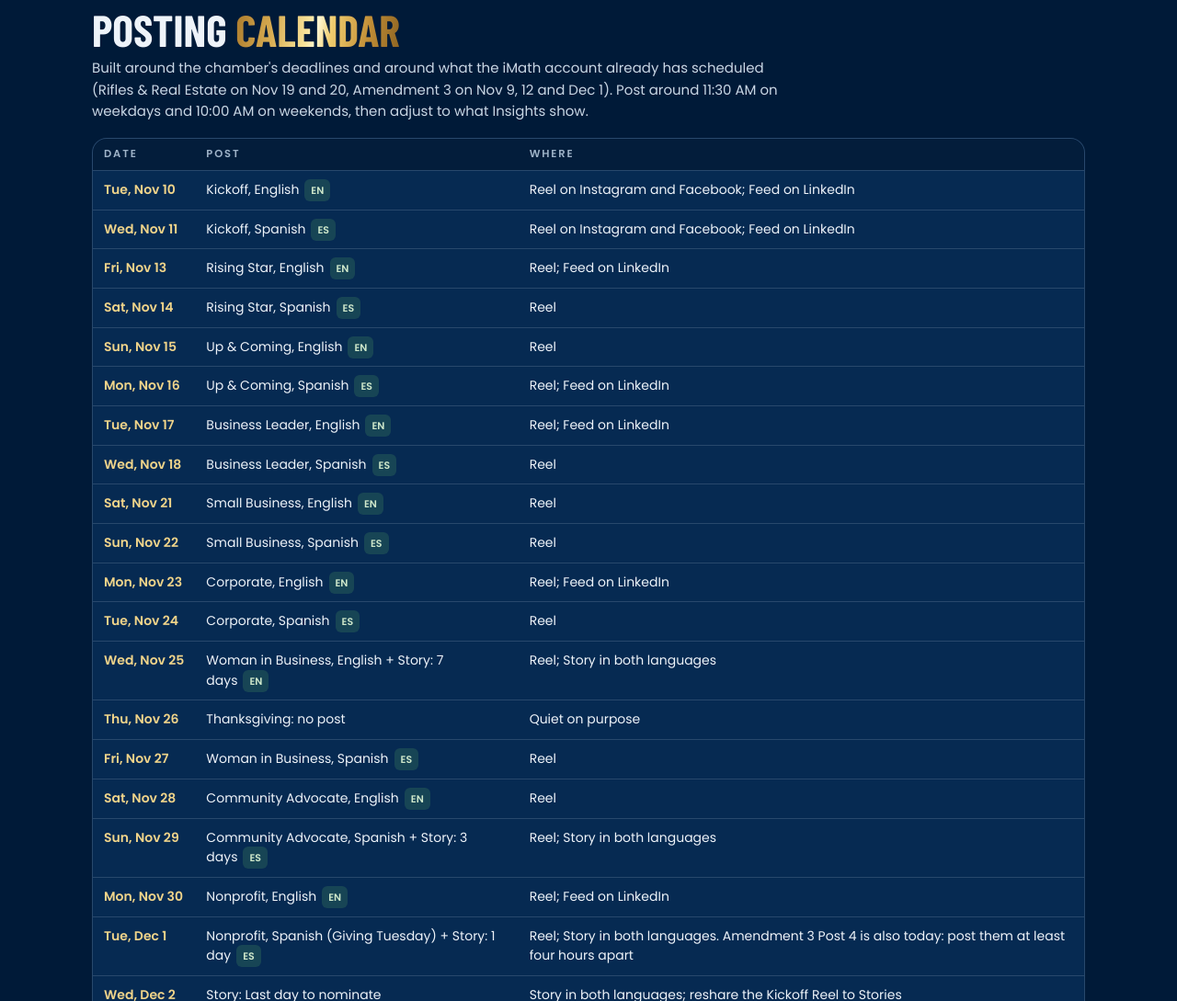
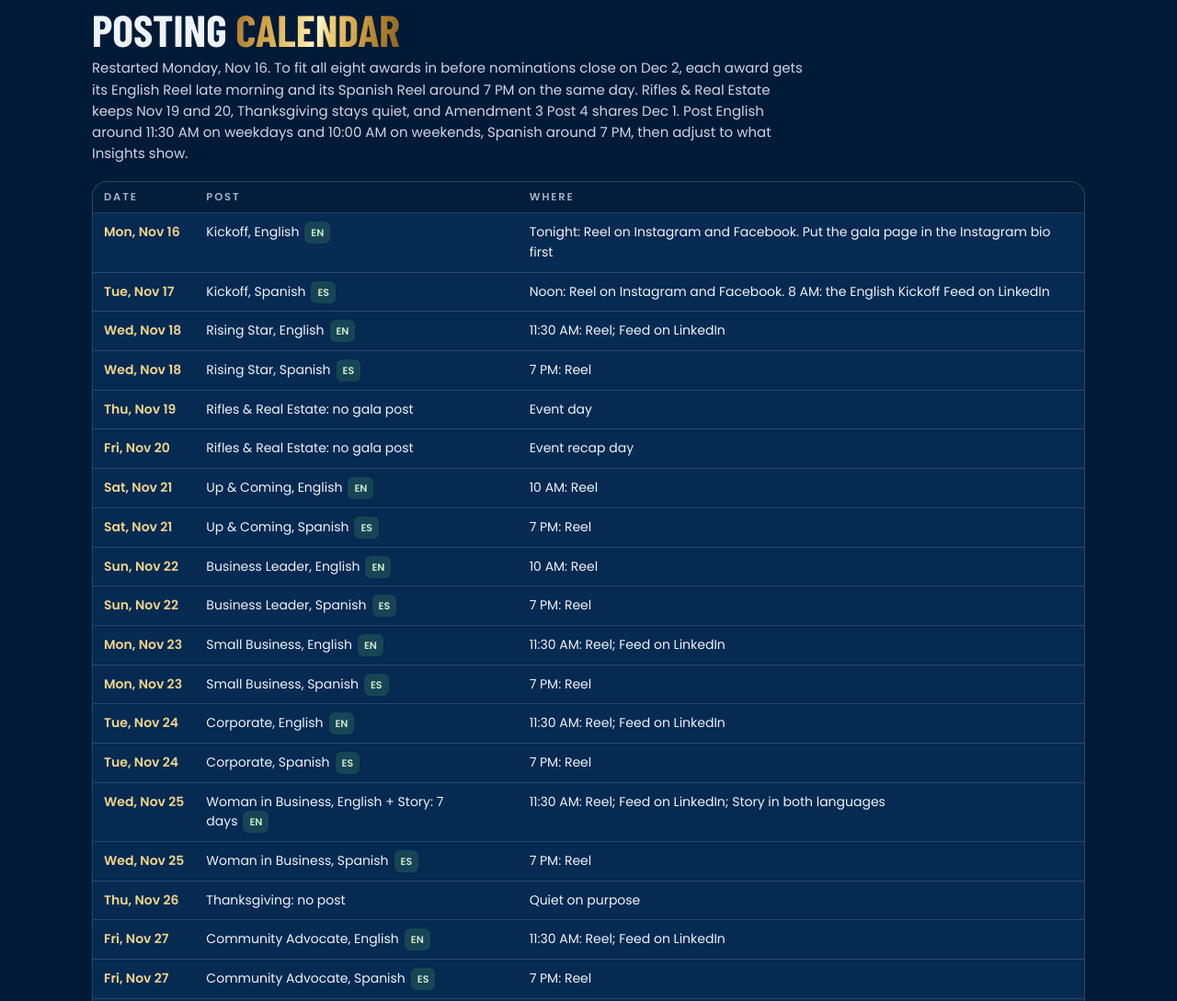
Before and after one commit to edelacruz9/signatureaffair, a plain HTML site: page kit/index.html in a window 1280 px wide. Shown: the part 1037-2126 px from the top of the page at 92% size. Drawn offline with nearby package versions, Linux system fonts and the light colour scheme; a web font is replaced by a local one.

Commit message:
Restart the gala posting calendar on Nov 16
Two posts a day during nominations, English late morning and Spanish in
the evening, so every award still runs before nominations close Dec 2.

Co-Authored-By: Claude Opus 5.5 <noreply@anthropic.com>
Claude-Session: https://claude.ai/code/session_01S7QjLvymjZUBhRPkjSr7fc

```diff
--- a/kit/index.html
+++ b/kit/index.html
@@ -125,7 +125,7 @@ footer{padding:40px 0 60px;color:var(--muted);font-size:12.5px}
 
   <section id="calendar">
     <h2>Posting <span class="g">calendar</span></h2>
-    <p class="lead">Built around the chamber's deadlines and around what the iMath account already has scheduled (Rifles &amp; Real Estate on Nov 19 and 20, Amendment 3 on Nov 9, 12 and Dec 1). Post around 11:30 AM on weekdays and 10:00 AM on weekends, then adjust to what Insights show.</p>
+    <p class="lead">Restarted Monday, Nov 16. To fit all eight awards in before nominations close on Dec 2, each award gets its English Reel late morning and its Spanish Reel around 7 PM on the same day. Rifles &amp; Real Estate keeps Nov 19 and 20, Thanksgiving stays quiet, and Amendment 3 Post 4 shares Dec 1. Post English around 11:30 AM on weekdays and 10:00 AM on weekends, Spanish around 7 PM, then adjust to what Insights show.</p>
     <div class="tablewrap"><table><thead><tr><th>Date</th><th>Post</th><th>Where</th></tr></thead><tbody id="calBody"></tbody></table></div>
   </section>
 
@@ -187,7 +187,7 @@ footer{padding:40px 0 60px;color:var(--muted);font-size:12.5px}
   <section id="links" class="links">
     <h2>Links and <span class="g">tracking</span></h2>
     <p class="lead">Every link goes through the iMath gala page, which counts the visit and forwards to the chamber's official form with our tag (utm_source=imath, utm_campaign=eib2026). The captions already include the right link for each post, and every count shows up live on the iMath Gala Scoreboard.</p>
-    <div class="row"><span>Instagram bio link (from Nov 10 to Dec 17)</span><code id="lkBio"></code></div>
+    <div class="row"><span>Instagram bio link (from Nov 16 to Dec 17)</span><code id="lkBio"></code></div>
     <div class="row"><span>Nomination form, direct (backup only, not counted)</span><code id="lkNom"></code></div>
     <div class="row"><span>Ticket checkout, direct</span><code id="lkTix"></code></div>
     <div class="row"><span>Chamber event page</span><code id="lkDet"></code></div>
@@ -274,26 +274,32 @@ const STORIES = [
   { id: 'cdgala_1', file: 'GalaCountdown_1Day', title: '1 day to the gala', date: 'Wed, Dec 16', action: 'tickets' },
   { id: 'cdgala_0', file: 'GalaCountdown_Tonight', title: 'Tonight', date: 'Thu, Dec 17', action: 'details' },
 ];
-// The calendar avoids the days the iMath account already posts Rifles & Real Estate (Nov 19, 20) and Amendment 3 (Nov 9, 12).
+// Restarted Mon, Nov 16 after a late start. During nominations each award gets two posts on the same day:
+// English late morning (10 AM on weekends) and Spanish around 7 PM. Still clear of Rifles & Real Estate (Nov 19, 20)
+// and Thanksgiving; Amendment 3 Post 4 shares Dec 1.
 const CAL = [
-  ['Tue, Nov 10', 'Kickoff, English', 'kick', 'en', 'Reel on Instagram and Facebook; Feed on LinkedIn'],
-  ['Wed, Nov 11', 'Kickoff, Spanish', 'kick', 'es', 'Reel on Instagram and Facebook; Feed on LinkedIn'],
-  ['Fri, Nov 13', 'Rising Star, English', 'spot_rising', 'en', 'Reel; Feed on LinkedIn'],
-  ['Sat, Nov 14', 'Rising Star, Spanish', 'spot_rising', 'es', 'Reel'],
-  ['Sun, Nov 15', 'Up & Coming, English', 'spot_upcoming', 'en', 'Reel'],
-  ['Mon, Nov 16', 'Up & Coming, Spanish', 'spot_upcoming', 'es', 'Reel; Feed on LinkedIn'],
-  ['Tue, Nov 17', 'Business Leader, English', 'spot_leader', 'en', 'Reel; Feed on LinkedIn'],
-  ['Wed, Nov 18', 'Business Leader, Spanish', 'spot_leader', 'es', 'Reel'],
-  ['Sat, Nov 21', 'Small Business, English', 'spot_small', 'en', 'Reel'],
-  ['Sun, Nov 22', 'Small Business, Spanish', 'spot_small', 'es', 'Reel'],
-  ['Mon, Nov 23', 'Corporate, English', 'spot_corporate', 'en', 'Reel; Feed on LinkedIn'],
-  ['Tue, Nov 24', 'Corporate, Spanish', 'spot_corporate', 'es', 'Reel'],
-  ['Wed, Nov 25', 'Woman in Business, English + Story: 7 days', 'spot_woman', 'en', 'Reel; Story in both languages'],
+  ['Mon, Nov 16', 'Kickoff, English', 'kick', 'en', 'Tonight: Reel on Instagram and Facebook. Put the gala page in the Instagram bio first'],
+  ['Tue, Nov 17', 'Kickoff, Spanish', 'kick', 'es', 'Noon: Reel on Instagram and Facebook. 8 AM: the English Kickoff Feed on LinkedIn'],
+  ['Wed, Nov 18', 'Rising Star, English', 'spot_rising', 'en', '11:30 AM: Reel; Feed on LinkedIn'],
+  ['Wed, Nov 18', 'Rising Star, Spanish', 'spot_rising', 'es', '7 PM: Reel'],
+  ['Thu, Nov 19', 'Rifles & Real Estate: no gala post', null, null, 'Event day'],
+  ['Fri, Nov 20', 'Rifles & Real Estate: no gala post', null, null, 'Event recap day'],
+  ['Sat, Nov 21', 'Up & Coming, English', 'spot_upcoming', 'en', '10 AM: Reel'],
+  ['Sat, Nov 21', 'Up & Coming, Spanish', 'spot_upcoming', 'es', '7 PM: Reel'],
+  ['Sun, Nov 22', 'Business Leader, English', 'spot_leader', 'en', '10 AM: Reel'],
+  ['Sun, Nov 22', 'Business Leader, Spanish', 'spot_leader', 'es', '7 PM: Reel'],
+  ['Mon, Nov 23', 'Small Business, English', 'spot_small', 'en', '11:30 AM: Reel; Feed on LinkedIn'],
+  ['Mon, Nov 23', 'Small Business, Spanish', 'spot_small', 'es', '7 PM: Reel'],
+  ['Tue, Nov 24', 'Corporate, English', 'spot_corporate', 'en', '11:30 AM: Reel; Feed on LinkedIn'],
+  ['Tue, Nov 24', 'Corporate, Spanish', 'spot_corporate', 'es', '7 PM: Reel'],
+  ['Wed, Nov 25', 'Woman in Business, English + Story: 7 days', 'spot_woman', 'en', '11:30 AM: Reel; Feed on LinkedIn; Story in both languages'],
+  ['Wed, Nov 25', 'Woman in Business, Spanish', 'spot_woman', 'es', '7 PM: Reel'],
   ['Thu, Nov 26', 'Thanksgiving: no post', null, null, 'Quiet on purpose'],
-  ['Fri, Nov 27', 'Woman in Business, Spanish', 'spot_woman', 'es', 'Reel'],
-  ['Sat, Nov 28', 'Community Advocate, English', 'spot_community', 'en', 'Reel'],
-  ['Sun, Nov 29', 'Community Advocate, Spanish + Story: 3 days', 'spot_community', 'es', 'Reel; Story in both languages'],
-  ['Mon, Nov 30', 'Nonprofit, English', 'spot_nonprofit', 'en', 'Reel; Feed on LinkedIn'],
+  ['Fri, Nov 27', 'Community Advocate, English', 'spot_community', 'en', '11:30 AM: Reel; Feed on LinkedIn'],
+  ['Fri, Nov 27', 'Community Advocate, Spanish', 'spot_community', 'es', '7 PM: Reel'],
+  ['Sat, Nov 28', 'Reshare the Kickoff Reel to Stories', 'kick', null, 'Story with the nomination link sticker, both languages'],
+  ['Sun, Nov 29', 'Story: 3 days to nominate', 'cdnom_3', null, 'Story in both languages'],
+  ['Mon, Nov 30', 'Nonprofit, English', 'spot_nonprofit', 'en', '11:30 AM: Reel; Feed on LinkedIn'],
   ['Tue, Dec 1', 'Nonprofit, Spanish (Giving Tuesday) + Story: 1 day', 'spot_nonprofit', 'es', 'Reel; Story in both languages. Amendment 3 Post 4 is also today: post them at least four hours apart'],
   ['Wed, Dec 2', 'Story: Last day to nominate', 'cdnom_0', null, 'Story in both languages; reshare the Kickoff Reel to Stories'],
   ['Thu, Dec 3', 'Tickets, English + Story: 14 days', 'tix', 'en', 'Reel; Feed on LinkedIn; Story in both languages'],
@@ -490,10 +496,10 @@ function buildCaption(post, lang, platform) {
   ];
   $('#status').innerHTML = ST.map(([c, t]) => `<span class="chip ${c}"><i></i>${t}</span>`).join('');
   const TODO = [
-    ['ok', '<b>Chamber OK on the logo and coins.</b> Approved on Nov 7, so the kit is final and ready for the first post on Nov 10.'],
+    ['ok', '<b>Chamber OK on the logo and coins.</b> Approved on Nov 7. The campaign restarted on Nov 16 with the calendar above.'],
     [DRAFT ? 'wait' : 'ok', DRAFT ? '<b>Real coin files and the FCHCC logo.</b> Send the nine coin PNGs and the logo; the placeholders in these drafts get swapped and every video is rendered again.' : '<b>Coins and logo.</b> All nine official coins come from the FCHCC OneDrive folder (Categories). The FCHCC logo was lifted from the chamber\'s own post art; if the chamber sends the original logo file, it gets swapped in.'],
     ['ok', '<b>Gala page live.</b> signatureaffair.imathinc.com is published and tested end to end: each visit and click is counted, then sent on to the chamber\'s official form.'],
-    ['wait', '<b>Instagram bio link.</b> Switch the iMath bio link to the gala page on Nov 10 and back after Dec 18.'],
+    ['wait', '<b>Instagram bio link.</b> Switch the iMath bio link to the gala page on Nov 16, before the first post, and back after Dec 18.'],
     ['ok', '<b>Scoreboard.</b> Visits and clicks by day, post, platform and language update live on the iMath Gala Scoreboard.'],
     ['ok', '<b>Facts.</b> Dates, times, venue, prices, categories and self nominations match the chamber site and the nomination form as of Nov 7.'],
   ];
```
